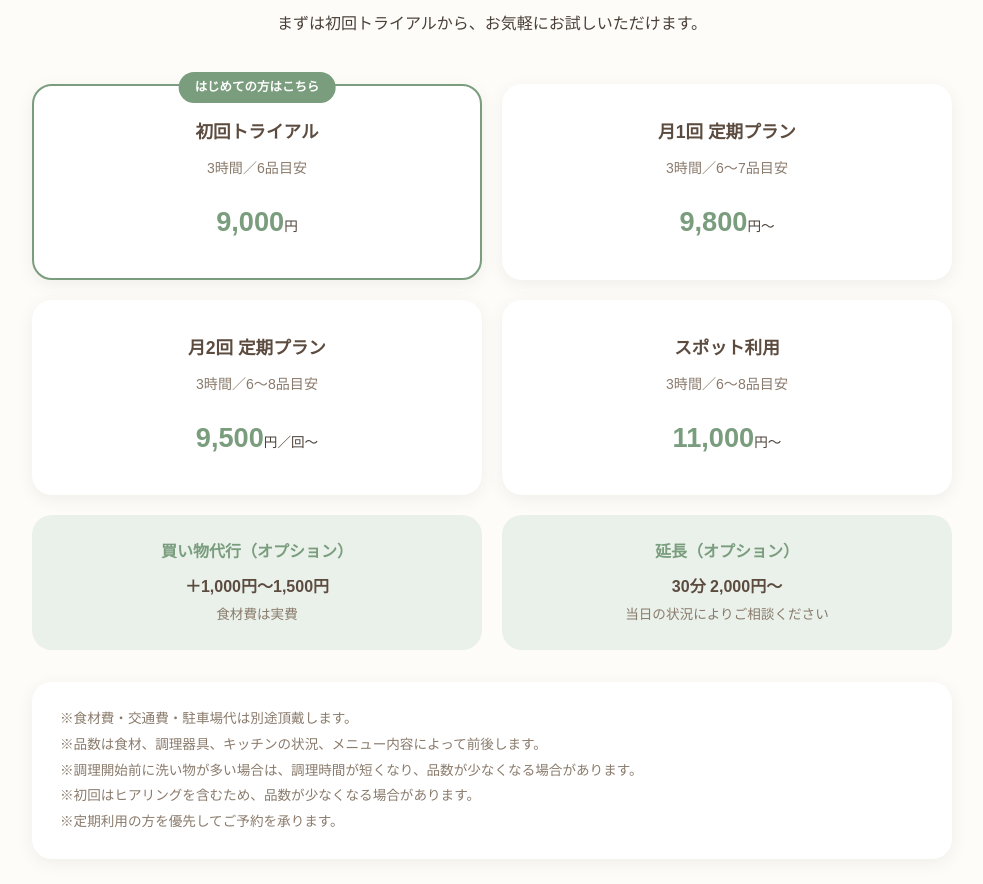
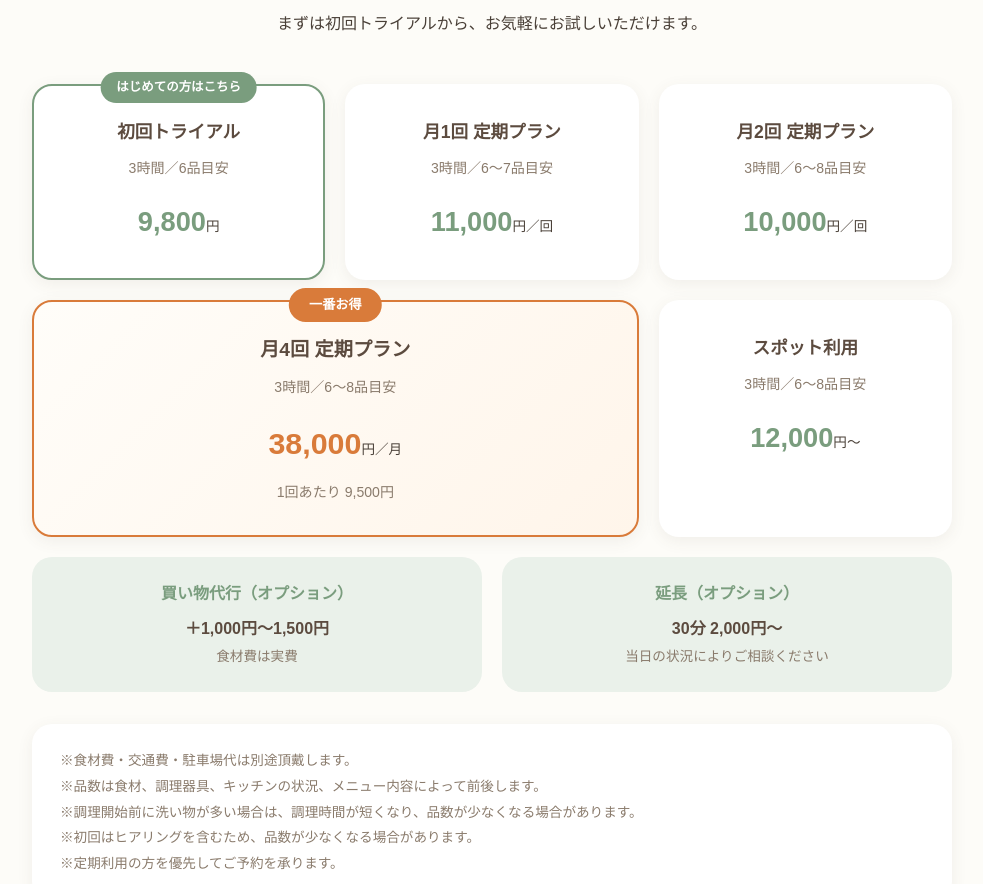
Before and after one commit to tansym812-maker/cooking-service-homepage, a plain HTML site: page index.html in a window 1280 px wide. Shown: the part 3602-4486 px from the top of the page, without its empty margins (148-1131 px from the left). Drawn offline with Linux system fonts and the light colour scheme; a web font is replaced by a local one.

Commit message:
料金プランを5プランに更新・月4回定期を「一番お得」として目立たせる
- 月4回 定期プランを新規追加（38,000円／月、1回あたり9,500円）
- 全プランの料金を正規化（初回9,800円、月1回11,000円、月2回10,000円、スポット12,000円）
- 月4回カードにオレンジの「一番お得」バッジとグラデーション背景を追加
- PCレイアウトを3列グリッドに変更（月4回はspan 2で横長表示）
- スマホでは全カード1列に統一
- お問い合わせフォームのプルダウンに「月4回 定期プラン」を追加

Co-Authored-By: Claude Sonnet 4.6 <noreply@anthropic.com>

```diff
--- a/index.html
+++ b/index.html
@@ -406,7 +406,7 @@
   /* ===== 4. 料金プラン ===== */
   .price-grid {
     display: grid;
-    grid-template-columns: repeat(2, 1fr);
+    grid-template-columns: repeat(3, 1fr);
     gap: 20px;
   }
 
@@ -422,6 +422,12 @@
 
   .price-card.featured { border-color: var(--green-main); }
 
+  .price-card.best {
+    grid-column: span 2;
+    border-color: #D97B3A;
+    background: linear-gradient(135deg, #fffdf9 0%, #fff5ea 100%);
+  }
+
   .price-card .badge {
     position: absolute;
     top: -14px;
@@ -436,10 +442,20 @@
     white-space: nowrap;
   }
 
+  .price-card .badge.best {
+    background: #D97B3A;
+    font-size: 0.82rem;
+    padding: 5px 20px;
+  }
+
   .price-card h3 {
     color: var(--brown);
     font-size: 1.1rem;
     margin-bottom: 6px;
+  }
+
+  .price-card.best h3 {
+    font-size: 1.2rem;
   }
 
   .price-card .detail {
@@ -454,10 +470,21 @@
     color: var(--green-main);
   }
 
+  .price-card.best .price {
+    font-size: 1.9rem;
+    color: #D97B3A;
+  }
+
   .price-card .price small {
     font-size: 0.85rem;
     color: var(--text);
     font-weight: 400;
+  }
+
+  .price-card .price-sub {
+    font-size: 0.88rem;
+    color: #8A7B6C;
+    margin-top: 6px;
   }
 
   .option-grid {
@@ -809,6 +836,7 @@
     .point-card h3 { font-size: 0.88rem; }
 
     .price-grid, .option-grid, .safety-grid { grid-template-columns: 1fr; }
+    .price-card.best { grid-column: span 1; }
 
     .area-inner { grid-template-columns: 1fr; }
 
@@ -956,22 +984,29 @@
         <span class="badge">はじめての方はこちら</span>
         <h3>初回トライアル</h3>
         <p class="detail">3時間／6品目安</p>
-        <p class="price">9,000<small>円</small></p>
+        <p class="price">9,800<small>円</small></p>
       </div>
       <div class="price-card">
         <h3>月1回 定期プラン</h3>
         <p class="detail">3時間／6〜7品目安</p>
-        <p class="price">9,800<small>円〜</small></p>
+        <p class="price">11,000<small>円／回</small></p>
       </div>
       <div class="price-card">
         <h3>月2回 定期プラン</h3>
         <p class="detail">3時間／6〜8品目安</p>
-        <p class="price">9,500<small>円／回〜</small></p>
+        <p class="price">10,000<small>円／回</small></p>
+      </div>
+      <div class="price-card best">
+        <span class="badge best">一番お得</span>
+        <h3>月4回 定期プラン</h3>
+        <p class="detail">3時間／6〜8品目安</p>
+        <p class="price">38,000<small>円／月</small></p>
+        <p class="price-sub">1回あたり 9,500円</p>
       </div>
       <div class="price-card">
         <h3>スポット利用</h3>
         <p class="detail">3時間／6〜8品目安</p>
-        <p class="price">11,000<small>円〜</small></p>
+        <p class="price">12,000<small>円〜</small></p>
       </div>
     </div>
     <div class="option-grid">
@@ -1211,6 +1246,7 @@
               <option value="初回トライアル">初回トライアル</option>
               <option value="月1回 定期プラン">月1回 定期プラン</option>
               <option value="月2回 定期プラン">月2回 定期プラン</option>
+              <option value="月4回 定期プラン">月4回 定期プラン</option>
               <option value="スポット利用">スポット利用</option>
             </select>
           </div>
```
